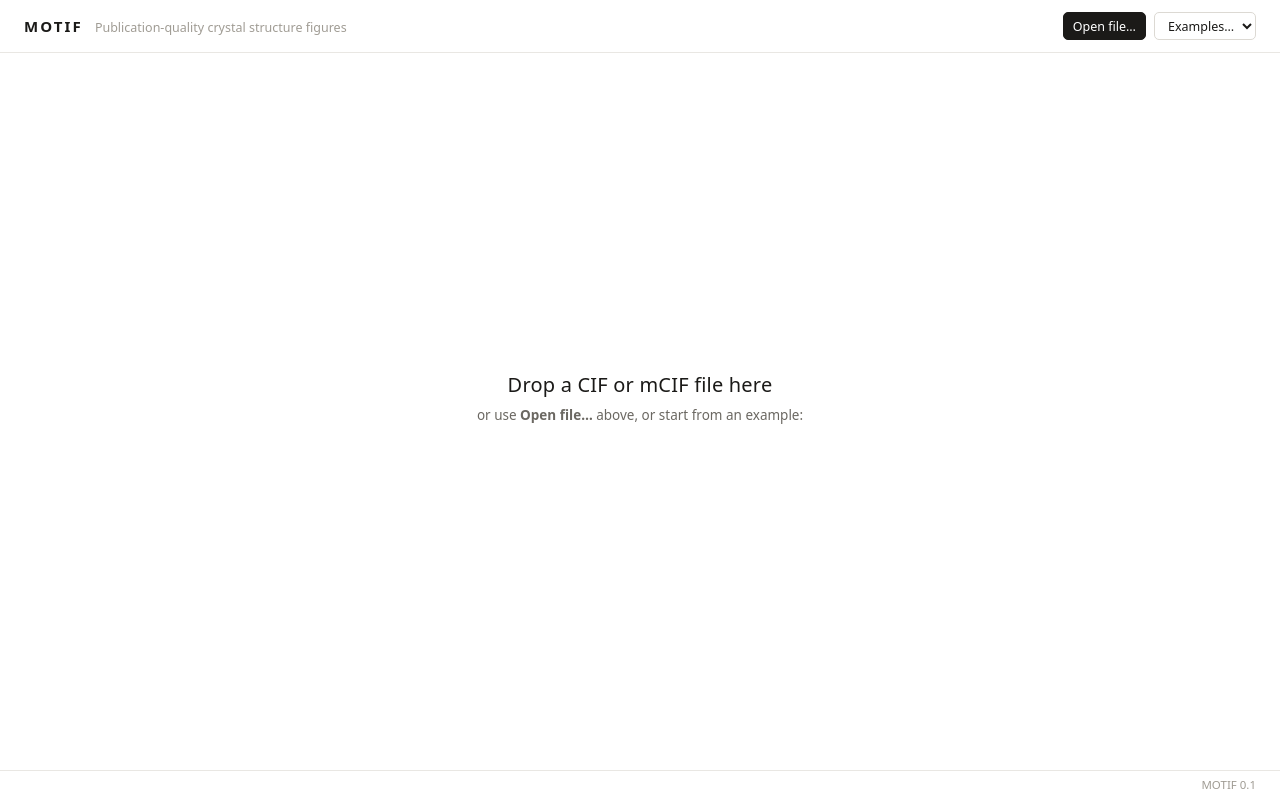
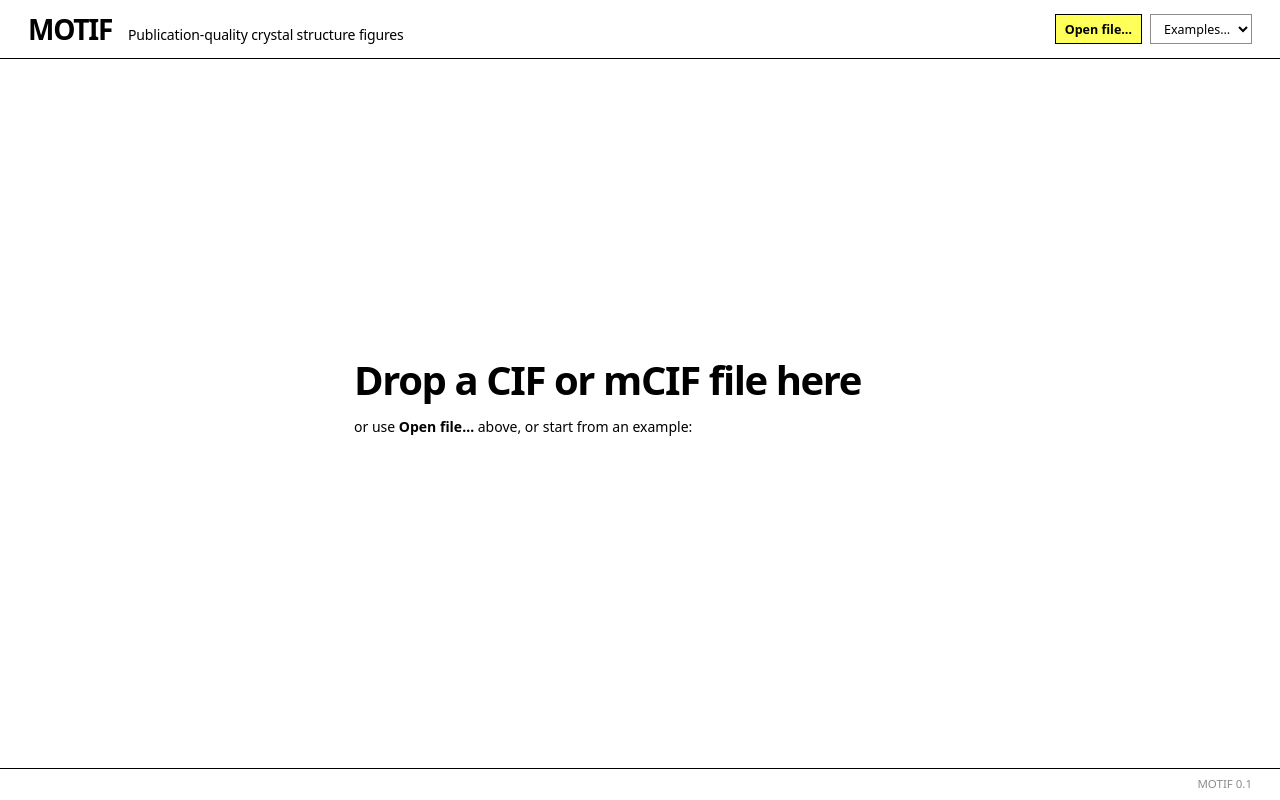
Before and after one commit to drthyang/motif, a React (Vite) app: page / in a window 1280 px wide. Built offline with nearby package versions, Linux system fonts and the light colour scheme; a web font is replaced by a local one.

Commit message:
Page in a museum-website manner: black on white, bold tight lettering, square corners, black rules, outlined buttons, one yellow action

```diff
--- a/src/ui/app.css
+++ b/src/ui/app.css
@@ -1,31 +1,34 @@
 /*
- * A quiet page: white surfaces, hairlines in place of boxes, one ink colour for text and actions,
- * and room around things. The figure is the only thing with colour. IBM Plex Sans, part of the build.
+ * Black on white, in the manner of a museum's website: bold tight lettering, square corners, black rules
+ * between the parts, outlined black buttons, one yellow for the main action. The figure is the only
+ * other colour. Lettering: IBM Plex Sans, part of the build.
  */
 :root {
   --page: #ffffff;
   --surface: #ffffff;
-  --muted: #f6f5f3;
-  --line: #e9e7e3;
-  --control: #dcd9d3;
-  --ink: #1b1a18;
-  --secondary: #6b6862;
-  --faint: #a09c94;
-  --primary: #1b1a18;
-  --primary-tint: #f1f0ed;
-  --note-bg: #fbf6e8;
-  --note-ink: #6b5310;
-  --warn-bg: #fdf1ec;
-  --warn-ink: #a03415;
+  --muted: #f3f3f1;
+  --rule: #000000;
+  --line: #dddddd;
+  --control: #8c8c8c;
+  --ink: #000000;
+  --secondary: rgba(0, 0, 0, 0.66);
+  --faint: rgba(0, 0, 0, 0.46);
+  --primary: #000000;
+  --primary-tint: #f3f3f1;
+  --accent: #ffff5a;
+  --note-bg: #fffbd6;
+  --note-ink: #4a4000;
+  --warn-bg: #fdecea;
+  --warn-ink: #a3160c;
   --fz-small: 12.5px;
-  --fz-body: 13.5px;
-  --fz-title: 15px;
+  --fz-body: 14px;
+  --fz-title: 17px;
   --gap: 20px;
-  --inset: 2px;
-  --edge: 24px;
+  --edge: 28px;
   font-family: "MOTIF UI", system-ui, sans-serif;
   font-size: var(--fz-body);
   color: var(--ink);
+  -webkit-font-smoothing: antialiased;
   /* Old names still used by the markup. */
   --border: var(--line);
 }
@@ -35,143 +38,148 @@ body { margin: 0; background: var(--page); }
 
 .shell { display: flex; flex-direction: column; height: 100dvh; min-height: 0; }
 
-/* Top bar: the name, then the few things done to a file. */
-.topbar { display: flex; align-items: center; justify-content: space-between; gap: var(--gap); flex-wrap: wrap; padding: 12px var(--edge); border-bottom: 1px solid var(--line); }
-.brand { display: flex; align-items: baseline; gap: 12px; min-width: 0; }
-.mark { font-weight: 600; font-size: var(--fz-title); letter-spacing: 0.14em; }
-.tagline { color: var(--faint); font-size: var(--fz-small); white-space: nowrap; overflow: hidden; text-overflow: ellipsis; }
+/* Top bar: a bold word mark, then the few things done to a file. A full-width black rule below. */
+.topbar { display: flex; align-items: center; justify-content: space-between; gap: var(--gap); flex-wrap: wrap; padding: 14px var(--edge); border-bottom: 1px solid var(--rule); }
+.brand { display: flex; align-items: baseline; gap: 16px; min-width: 0; }
+.mark { font-weight: 700; font-size: 28px; line-height: 1; letter-spacing: -0.045em; }
+.tagline { color: var(--ink); font-weight: 500; font-size: var(--fz-body); letter-spacing: -0.01em; white-space: nowrap; overflow: hidden; text-overflow: ellipsis; }
 .actions { display: flex; align-items: center; gap: 8px; flex-wrap: wrap; }
 .divider { width: 1px; align-self: stretch; background: var(--line); margin: 0 6px; }
 .joined { display: inline-flex; align-items: center; gap: 6px; }
 .unit { color: var(--faint); font-size: var(--fz-small); }
-.check { display: inline-flex; align-items: center; gap: 6px; color: var(--secondary); font-size: var(--fz-small); }
+.check { display: inline-flex; align-items: center; gap: 6px; color: var(--ink); font-size: var(--fz-small); }
 
-.notice { margin: 12px var(--edge) 0; padding: 8px 12px; border-radius: 6px; font-size: var(--fz-small); display: flex; justify-content: space-between; gap: 12px; align-items: flex-start; }
+.notice { margin: 12px var(--edge) 0; padding: 9px 12px; font-size: var(--fz-small); display: flex; justify-content: space-between; gap: 12px; align-items: flex-start; }
 .notice.bad { background: var(--warn-bg); color: var(--warn-ink); }
 .notice.warn { background: var(--note-bg); color: var(--note-ink); }
 
-/* The work area: the figure, and a narrow column of controls separated from it by one line. */
-.work { flex: 1; min-height: 0; display: grid; grid-template-columns: minmax(0, 1fr) clamp(320px, 26vw, 400px); }
+/* The work area: the figure, and a column of controls behind one black rule. */
+.work { flex: 1; min-height: 0; display: grid; grid-template-columns: minmax(0, 1fr) clamp(330px, 26vw, 410px); }
 .work.alone { grid-template-columns: minmax(0, 1fr); }
 .card { background: none; border: 0; border-radius: 0; }
-.stage { display: flex; flex-direction: column; min-height: 0; min-width: 0; padding: 14px var(--edge) 10px; gap: 10px; }
+.stage { display: flex; flex-direction: column; min-height: 0; min-width: 0; padding: 16px var(--edge) 10px; gap: 10px; }
 .stage.over { background: var(--muted); }
-.stage-head { display: flex; justify-content: space-between; gap: 12px; font-size: var(--fz-small); color: var(--faint); flex-wrap: wrap; }
-.stage-head b { color: var(--ink); font-weight: 500; overflow-wrap: anywhere; }
+.stage-head { display: flex; justify-content: space-between; gap: 12px; font-size: var(--fz-small); color: var(--secondary); flex-wrap: wrap; }
+.stage-head b { color: var(--ink); font-weight: 600; font-size: var(--fz-body); letter-spacing: -0.01em; overflow-wrap: anywhere; }
 
-.toolbar { display: flex; align-items: center; gap: 8px 16px; flex-wrap: wrap; }
-.tools { display: inline-flex; align-items: center; gap: 2px; flex-wrap: wrap; }
+.toolbar { display: flex; align-items: center; gap: 8px 18px; flex-wrap: wrap; }
+.tools { display: inline-flex; align-items: center; gap: 0; flex-wrap: wrap; }
 .tools .pair { display: inline-flex; }
 .tools .pair button:last-child { color: var(--faint); }
-.tools button, .help { border: 0; background: none; padding: 4px 8px; min-width: 28px; justify-content: center; color: var(--secondary); border-radius: 5px; }
-.tools button:hover:not(:disabled), .help:hover { background: var(--muted); color: var(--ink); }
+.tools button { border: 0; background: none; padding: 4px 7px; min-width: 26px; justify-content: center; color: var(--ink); font-weight: 600; }
+.tools button:hover:not(:disabled) { background: none; text-decoration: underline; text-underline-offset: 4px; text-decoration-thickness: 2px; }
 .tool-label { color: var(--faint); font-size: var(--fz-small); margin-right: 4px; }
-.help { order: 9; margin-left: auto; width: 24px; height: 24px; min-width: 0; padding: 0; border: 1px solid var(--control); border-radius: 50%; color: var(--faint); font-size: 12px; }
-.help.on { background: var(--ink); border-color: var(--ink); color: #fff; }
+.help { order: 9; margin-left: auto; width: 24px; height: 24px; min-width: 0; padding: 0; justify-content: center; border: 1px solid var(--ink); border-radius: 50%; background: none; color: var(--ink); font-size: 12px; font-weight: 600; }
+.help:hover, .help.on { background: var(--ink); color: #fff; }
 
 .figure-wrap { flex: 1; min-height: 0; position: relative; }
-.figure { position: absolute; inset: 0; cursor: grab; touch-action: none; user-select: none; border-radius: 4px; outline: none;
+.figure { position: absolute; inset: 0; cursor: grab; touch-action: none; user-select: none; outline: none;
   /* The faint checker shows where the figure is transparent; it is not part of the figure. */
-  background: repeating-conic-gradient(#fff 0% 25%, #f8f7f5 0% 50%) 0 0 / 20px 20px; box-shadow: inset 0 0 0 1px var(--line); }
+  background: repeating-conic-gradient(#fff 0% 25%, #f7f7f7 0% 50%) 0 0 / 20px 20px; box-shadow: inset 0 0 0 1px var(--line); }
 .figure.white { background: #fff; }
 .figure:active { cursor: grabbing; }
 .figure.boxing { cursor: crosshair; }
-.figure:focus-visible { box-shadow: inset 0 0 0 1.5px var(--ink); }
+.figure:focus-visible { box-shadow: inset 0 0 0 2px var(--ink); }
 /* Each layer keeps its own painted surface, so hiding the structure while it moves costs nothing. */
 .layer { position: absolute; inset: 0; pointer-events: none; will-change: opacity; }
 .figure svg { width: 100%; height: 100%; display: block; pointer-events: none; }
 .preview { position: absolute; pointer-events: none; z-index: 1; }
 [data-testid="layer-band"] { z-index: 2; }
 .zoom-bar, .preview-note, .zoom-box { z-index: 3; }
-.zoom-box { position: absolute; border: 1px solid var(--ink); background: rgba(27, 26, 24, 0.06); pointer-events: none; }
-.zoom-bar { position: absolute; right: 10px; top: 10px; display: flex; align-items: center; gap: 0; background: rgba(255, 255, 255, 0.9); border: 1px solid var(--line); border-radius: 6px; padding: 2px; }
-.zoom-bar button { border: 0; background: none; padding: 3px 8px; min-width: 26px; justify-content: center; color: var(--secondary); border-radius: 4px; }
-.zoom-bar button:hover:not(:disabled) { background: var(--muted); color: var(--ink); }
+.zoom-box { position: absolute; border: 1px solid var(--ink); background: rgba(0, 0, 0, 0.05); pointer-events: none; }
+.zoom-bar { position: absolute; right: 12px; top: 12px; display: flex; align-items: center; background: #fff; border: 1px solid var(--ink); }
+.zoom-bar button { border: 0; background: none; padding: 3px 9px; min-width: 28px; height: 28px; justify-content: center; color: var(--ink); font-weight: 600; }
+.zoom-bar button:hover:not(:disabled) { background: var(--ink); color: #fff; }
 .zoom-bar button.on { background: var(--ink); color: #fff; }
-.zoom-value { min-width: 44px; text-align: center; font-size: var(--fz-small); color: var(--faint); font-variant-numeric: tabular-nums; }
-.preview-note { position: absolute; left: 10px; top: 10px; padding: 3px 8px; font-size: var(--fz-small); color: var(--faint); background: rgba(255, 255, 255, 0.9); border-radius: 6px; pointer-events: none; }
+.zoom-value { min-width: 46px; text-align: center; font-size: var(--fz-small); color: var(--secondary); font-variant-numeric: tabular-nums; }
+.preview-note { position: absolute; left: 12px; top: 12px; padding: 3px 8px; font-size: var(--fz-small); color: var(--secondary); background: #fff; pointer-events: none; }
 
-.stage-foot { display: flex; flex-direction: column; gap: 2px; }
-.view-line { margin: 0; font-size: var(--fz-small); color: var(--secondary); font-variant-numeric: tabular-nums; }
+.stage-foot { display: flex; flex-direction: column; gap: 3px; }
+.view-line { margin: 0; font-size: var(--fz-small); color: var(--ink); font-variant-numeric: tabular-nums; }
 .view-line .copy { font-size: 14px; color: var(--faint); margin-left: 6px; }
 .hint { margin: 0; color: var(--faint); font-size: var(--fz-small); }
 /* The controls under the figure: one quiet line, a key then what it does. The one in use is lit. */
-.controls { list-style: none; margin: 2px 0 0; padding: 0; display: flex; flex-wrap: wrap; gap: 2px 14px; font-size: var(--fz-small); color: var(--faint); }
-.controls li { display: inline-flex; align-items: center; gap: 5px; padding: 1px 5px 1px 1px; border-radius: 5px; cursor: default; transition: background-color 0.12s, color 0.12s; }
-.controls li.on { background: var(--muted); color: var(--ink); }
+.controls { list-style: none; margin: 2px 0 0; padding: 0; display: flex; flex-wrap: wrap; gap: 2px 16px; font-size: var(--fz-small); color: var(--faint); }
+.controls li { display: inline-flex; align-items: center; gap: 6px; padding: 1px 5px 1px 1px; cursor: default; transition: background-color 0.12s, color 0.12s; }
+.controls li.on { background: var(--accent); color: var(--ink); }
 .controls li.on kbd { border-color: var(--ink); color: var(--ink); }
-kbd { font: inherit; font-size: 11px; line-height: 1.45; padding: 0 5px; color: var(--secondary); background: #fff; border: 1px solid var(--control); border-radius: 4px; white-space: nowrap; }
+kbd { font: inherit; font-size: 11px; line-height: 1.45; padding: 0 5px; color: var(--secondary); background: #fff; border: 1px solid var(--control); white-space: nowrap; }
 
-.empty { margin: auto; text-align: center; color: var(--secondary); line-height: 1.6; padding: 48px 24px; width: min(560px, 100%); }
-.empty p { margin: 4px 0; }
-.empty-title { font-size: 20px; color: var(--ink); font-weight: 500; letter-spacing: 0.01em; }
-.examples { display: flex; flex-wrap: wrap; gap: 6px; justify-content: center; margin: 18px 0; }
-.examples button { padding: 6px 12px; text-transform: capitalize; }
+.empty { margin: auto; text-align: left; color: var(--ink); line-height: 1.55; padding: 48px 24px; width: min(620px, 100%); }
+.empty p { margin: 6px 0; }
+.empty-title { font-size: 40px; font-weight: 700; letter-spacing: -0.035em; line-height: 1.1; margin-bottom: 14px !important; }
+.examples { display: flex; flex-wrap: wrap; gap: 8px; justify-content: flex-start; margin: 22px 0; }
+.examples button { padding: 6px 14px; height: 36px; text-transform: none; }
+.examples button:hover { background: var(--accent); color: var(--ink); }
 .faint { color: var(--faint); font-size: var(--fz-small); }
 
-/* The side column: tabs as plain words with a line under the open one; sections divided by hairlines. */
-.side { display: flex; flex-direction: column; min-height: 0; border-left: 1px solid var(--line); }
-.tabs { display: flex; gap: 18px; padding: 0 20px; border-bottom: 1px solid var(--line); flex: none; }
-.tabs button { border: 0; background: none; padding: 13px 0 11px; border-radius: 0; color: var(--faint); font-weight: 400; white-space: nowrap; border-bottom: 2px solid transparent; margin-bottom: -1px; }
-.tabs button:hover:not(.on) { background: none; color: var(--secondary); }
-.tabs button.on { color: var(--ink); font-weight: 500; border-bottom-color: var(--ink); }
-.tab-body { display: flex; flex-direction: column; min-height: 0; overflow-y: auto; padding: 0 20px 20px; }
+/* The side column: tabs as bold words with a black bar under the open one; sections divided by thin rules. */
+.side { display: flex; flex-direction: column; min-height: 0; border-left: 1px solid var(--rule); }
+.tabs { display: flex; gap: 22px; padding: 0 22px; border-bottom: 1px solid var(--rule); flex: none; }
+.tabs button { border: 0; background: none; padding: 15px 0 12px; height: auto; color: var(--faint); font-weight: 600; font-size: var(--fz-body); letter-spacing: -0.01em; white-space: nowrap; border-bottom: 3px solid transparent; margin-bottom: -1px; }
+.tabs button:hover:not(:disabled) { background: none; color: var(--ink); }
+.tabs button.on { color: var(--ink); border-bottom-color: var(--ink); }
+.tab-body { display: flex; flex-direction: column; min-height: 0; overflow-y: auto; padding: 0 22px 24px; }
 .section { border-bottom: 1px solid var(--line); }
 .section:last-child { border-bottom: 0; }
-.section > summary { list-style: none; cursor: pointer; display: flex; align-items: center; justify-content: space-between; gap: 8px; padding: 14px 0 12px; font-weight: 500; font-size: var(--fz-body); color: var(--ink); }
+.section > summary { list-style: none; cursor: pointer; display: flex; align-items: center; justify-content: space-between; gap: 8px; padding: 18px 0 12px; font-weight: 600; font-size: var(--fz-title); letter-spacing: -0.02em; color: var(--ink); }
 .section > summary::-webkit-details-marker { display: none; }
-.section > summary > span:first-child::after { content: "+"; color: var(--faint); margin-left: 8px; font-weight: 400; }
-.section[open] > summary > span:first-child::after { content: ""; }
-.section-body { padding: 0 0 16px; }
-.info { padding: 0; background: none; display: inline-flex; align-items: center; justify-content: center; width: 18px; height: 18px; border-radius: 50%; border: 1px solid var(--control); color: var(--faint); font-size: 11px; font-weight: 500; cursor: help; flex: none; min-width: 0; }
-.info:hover, .info.on { color: var(--ink); border-color: var(--ink); background: none; }
-.explain { margin: 0 0 10px; padding: 8px 10px; background: var(--muted); border-radius: 6px; font-size: var(--fz-small); line-height: 1.5; color: var(--secondary); }
+.section > summary > span:first-child::before { content: "▶"; display: inline-block; font-size: 9px; margin-right: 9px; vertical-align: 2px; transition: transform 0.15s; }
+.section[open] > summary > span:first-child::before { transform: rotate(90deg); }
+.section-body { padding: 0 0 18px; }
+.info { padding: 0; background: none; display: inline-flex; align-items: center; justify-content: center; width: 18px; height: 18px; border-radius: 50%; border: 1px solid var(--control); color: var(--secondary); font-size: 11px; font-weight: 600; cursor: help; flex: none; min-width: 0; }
+.info:hover, .info.on { color: #fff; border-color: var(--ink); background: var(--ink); }
+.explain { margin: 0 0 12px; padding: 10px 12px; background: var(--muted); font-size: var(--fz-small); line-height: 1.5; color: var(--ink); }
 
 .side p { margin: 4px 0; }
 .sub { color: var(--faint); font-size: var(--fz-small); margin: 0; }
 .side table { border-collapse: collapse; width: 100%; font-size: var(--fz-small); }
-.side td { padding: 3px 0; vertical-align: top; }
-.side td:first-child { color: var(--faint); width: 46%; padding-right: 8px; }
-.row { display: flex; gap: 8px; align-items: center; margin: 5px 0; flex-wrap: wrap; min-height: 28px; color: var(--secondary); }
-.row b { color: var(--ink); font-weight: 500; }
+.side td { padding: 4px 0; vertical-align: top; border-bottom: 1px solid var(--line); }
+.side tr:last-child td { border-bottom: 0; }
+.side td:first-child { color: var(--secondary); width: 46%; padding-right: 8px; }
+.row { display: flex; gap: 8px; align-items: center; margin: 6px 0; flex-wrap: wrap; min-height: 28px; color: var(--ink); }
+.row b { color: var(--ink); font-weight: 600; }
 .row .row { margin: 0; }
 label.row { flex-wrap: nowrap; align-items: flex-start; cursor: pointer; }
 label.row input { margin-top: 3px; flex: none; }
-.axis { width: 12px; font-weight: 500; font-style: italic; color: var(--ink); }
+.axis { width: 12px; font-weight: 600; font-style: italic; color: var(--ink); }
 .symbol { width: 26px; }
-.rule { border: 0; background: var(--muted); border-radius: 8px; padding: 8px 12px; margin: 8px 0; }
-.more { margin: 6px 0 2px; }
-.more > summary { cursor: pointer; color: var(--faint); font-size: var(--fz-small); list-style: none; padding: 2px 0; }
-.more > summary:hover { color: var(--ink); }
+.rule { border: 0; border-left: 2px solid var(--ink); background: none; padding: 4px 0 4px 12px; margin: 10px 0; }
+.more { margin: 8px 0 2px; }
+.more > summary { cursor: pointer; color: var(--ink); font-weight: 600; font-size: var(--fz-small); list-style: none; padding: 2px 0; }
+.more > summary:hover { text-decoration: underline; text-underline-offset: 3px; }
 .more > summary::-webkit-details-marker { display: none; }
-.more > summary::before { content: "+ "; }
-.more[open] > summary::before { content: "− "; }
-.more[open] > summary { margin-bottom: 4px; }
+.more > summary::before { content: "▶"; display: inline-block; font-size: 8px; margin-right: 7px; vertical-align: 1px; transition: transform 0.15s; }
+.more[open] > summary::before { transform: rotate(90deg); }
+.more[open] > summary { margin-bottom: 6px; }
 
-/* Controls: thin, quiet, the same height everywhere. */
-button, .button, select, input[type="number"], input[type="text"] { font: inherit; font-size: var(--fz-small); padding: 4px 9px; height: 28px; border: 1px solid var(--control); border-radius: 5px; background: var(--surface); color: var(--ink); }
-button, .button { cursor: pointer; font-weight: 400; display: inline-flex; align-items: center; }
-button:hover:not(:disabled), .button:hover { background: var(--muted); }
-button:disabled { opacity: 0.4; cursor: default; }
-.button.primary { background: var(--ink); border-color: var(--ink); color: #fff; font-weight: 500; }
-.button.primary:hover { background: #000; }
+/* Controls: square, black outline, bold words. A button turns black under the pointer. */
+button, .button, select, input[type="number"], input[type="text"] { font: inherit; font-size: var(--fz-small); padding: 4px 9px; height: 30px; border: 1px solid var(--control); border-radius: 0; background: var(--surface); color: var(--ink); }
+button, .button { cursor: pointer; font-weight: 600; display: inline-flex; align-items: center; border-color: var(--ink); }
+button:hover:not(:disabled), .button:hover { background: var(--ink); color: #fff; }
+button:disabled { opacity: 0.35; cursor: default; }
+.button.primary { background: var(--accent); border-color: var(--ink); color: var(--ink); }
+.button.primary:hover { background: var(--ink); color: var(--accent); }
 button.plain { border: 0; background: none; padding: 0 4px; height: auto; color: inherit; font-size: 16px; line-height: 1; }
+button.plain:hover:not(:disabled) { background: none; color: var(--ink); }
 select { max-width: 100%; padding-right: 4px; }
-input[type="number"] { width: 68px; }
+input[type="number"] { width: 70px; }
 input.name { width: 150px; }
 input.indices { width: 86px; }
-input:focus-visible, select:focus-visible, button:focus-visible { outline: 1.5px solid var(--ink); outline-offset: 1px; }
+select:hover, input[type="number"]:hover, input[type="text"]:hover { border-color: var(--ink); }
+input:focus-visible, select:focus-visible, button:focus-visible { outline: 2px solid var(--ink); outline-offset: 1px; }
 input[type="checkbox"] { accent-color: var(--ink); }
 input[type="color"] { width: 28px; height: 28px; padding: 2px; border: 1px solid var(--control); border-radius: 50%; background: var(--surface); flex: none; cursor: pointer; }
+input[type="color"]:hover { border-color: var(--ink); }
 input[type="color"]::-webkit-color-swatch-wrapper { padding: 0; }
 input[type="color"]::-webkit-color-swatch { border: 0; border-radius: 50%; }
 .deg { margin-left: -4px; color: var(--faint); }
 .slider { flex-wrap: nowrap; }
 .slider input[type="range"] { width: 120px; accent-color: var(--ink); }
-.angle-plot { width: 100%; height: auto; display: block; margin: 6px 0 2px; background: var(--surface); border: 1px solid var(--line); border-radius: 6px; cursor: crosshair; touch-action: none; user-select: none; }
+.angle-plot { width: 100%; height: auto; display: block; margin: 6px 0 2px; background: var(--surface); border: 1px solid var(--line); cursor: crosshair; touch-action: none; user-select: none; }
 .error { color: var(--warn-ink); font-size: var(--fz-small); }
 
-.foot { display: flex; justify-content: flex-end; gap: 12px; padding: 6px var(--edge) 8px; color: var(--faint); font-size: 11.5px; border-top: 1px solid var(--line); }
+.foot { display: flex; justify-content: flex-end; gap: 12px; padding: 7px var(--edge) 9px; color: var(--faint); font-size: 11.5px; border-top: 1px solid var(--rule); }
 
 /* Narrow windows: the controls go under the figure and the page scrolls. */
 @media (max-width: 860px) {
```
